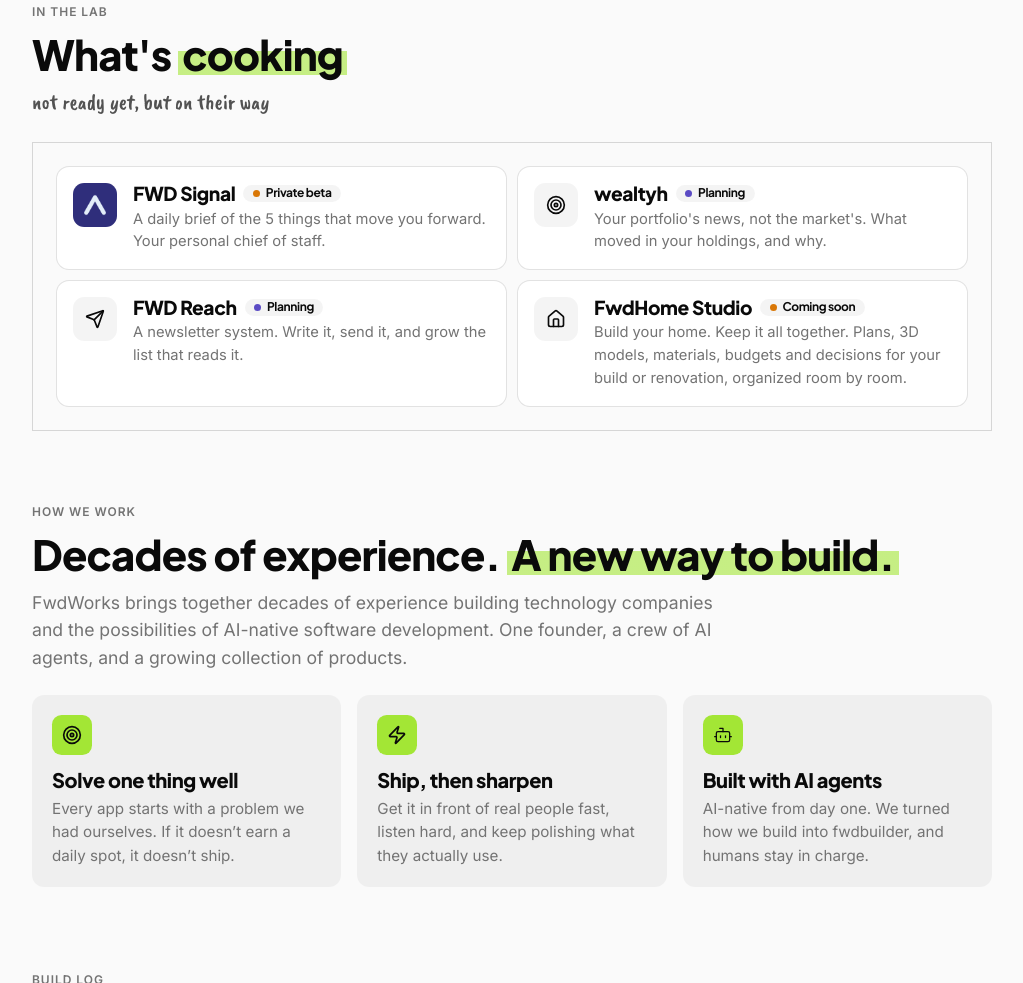
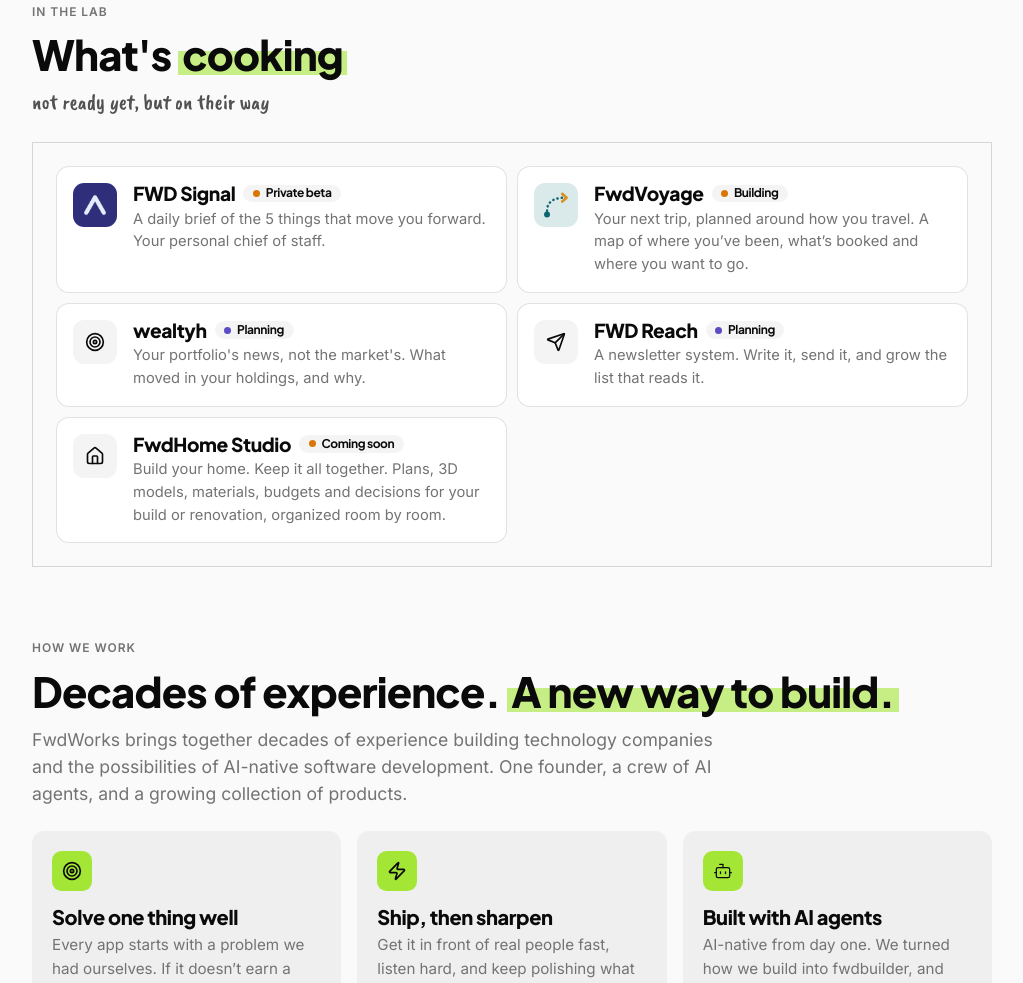
Before and after one commit to madebyfwd/madebyfwd.com, a plain HTML site: page index.html in a window 1280 px wide. Shown: the part 1906-2889 px from the top of the page, without its empty margins (128-1151 px from the left). Drawn offline with nearby package versions, Linux system fonts and the light colour scheme; no server answers.

Commit message:
Add FwdVoyage to What's cooking
Co-Authored-By: Claude Opus 5.5 <noreply@anthropic.com>

```diff
--- a/index.html
+++ b/index.html
@@ -240,6 +240,13 @@
         </div>
       </a>
       <div class="lab-item">
+        <div class="app-logo"><img src="assets/logos/fwdvoyage.svg" alt="" width="44" height="44"></div>
+        <div>
+          <h3 class="display">FwdVoyage <span class="pill beta"><span class="dot"></span>Building</span></h3>
+          <p>Your next trip, planned around how you travel. A map of where you&rsquo;ve been, what&rsquo;s booked and where you want to go.</p>
+        </div>
+      </div>
+      <div class="lab-item">
         <div class="app-logo"><svg class="icon" aria-hidden="true"><use href="#i-target"/></svg></div>
         <div>
           <h3 class="display">wealtyh <span class="pill idea"><span class="dot"></span>Planning</span></h3>
```
Also changed, not shown: assets/logos/fwdvoyage.svg (added).
